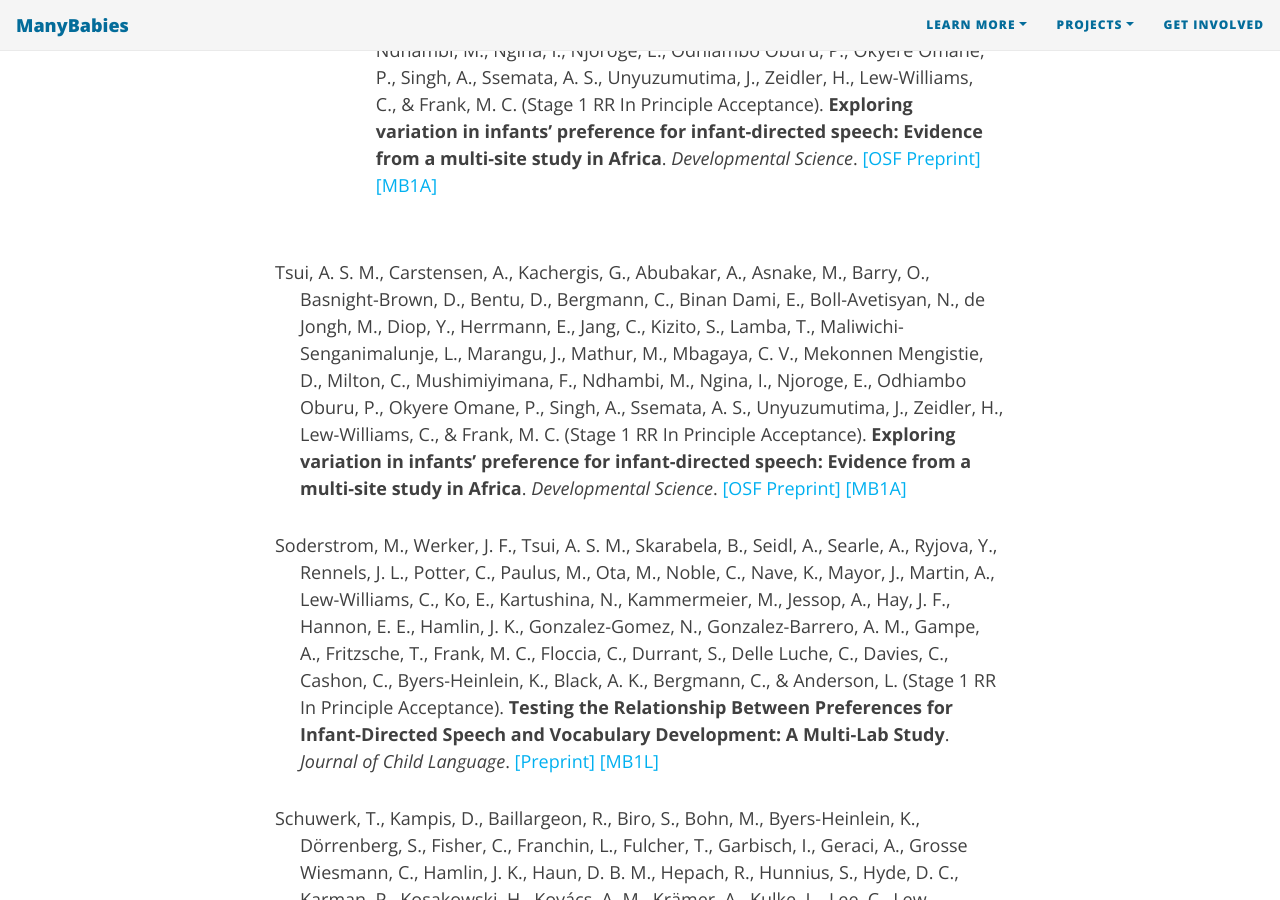
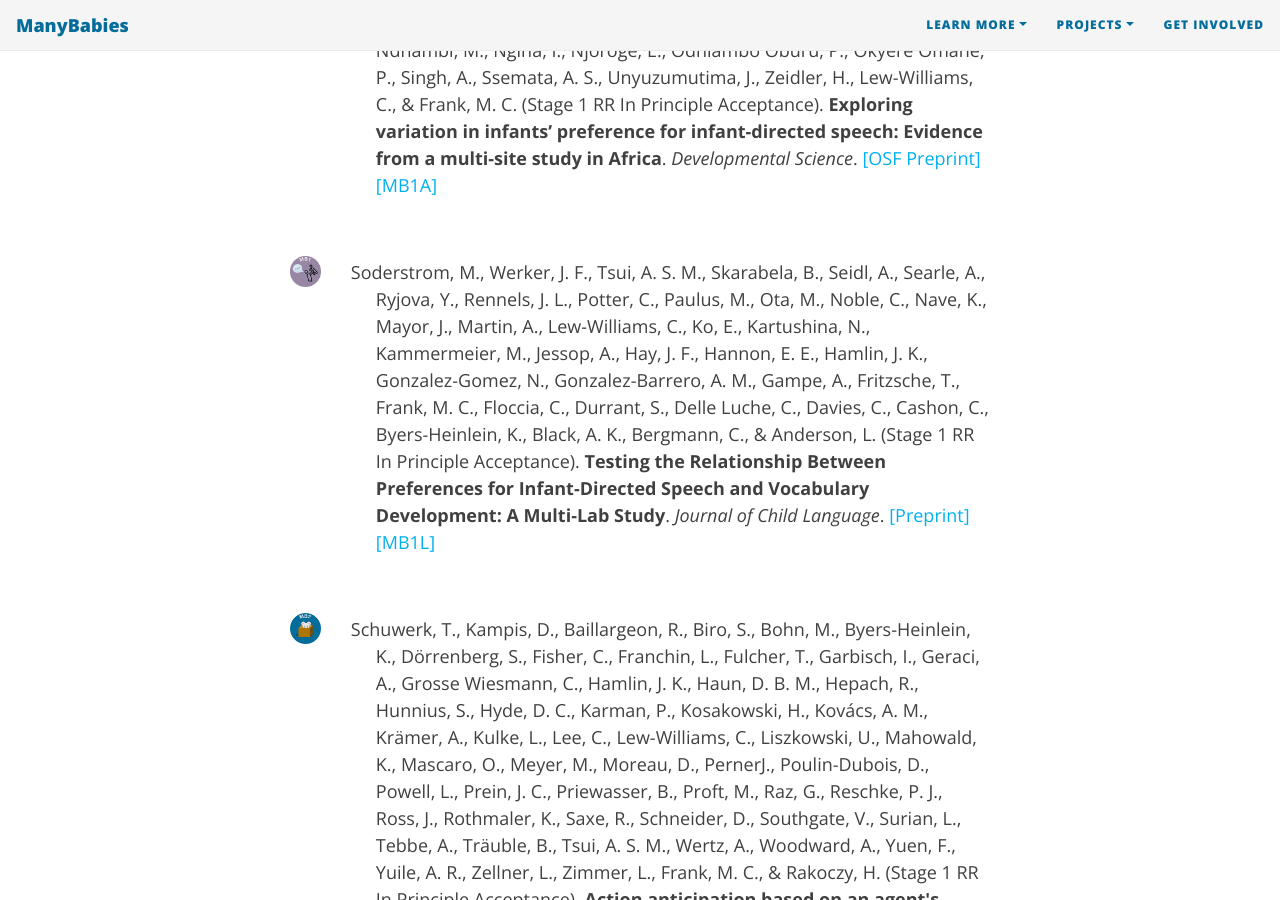
Before and after one commit to manybabies/manybabies.github.io, a Jekyll site: the page built from publications.md, in a window 1280 px wide and 900 px high, scrolled down 725 px. Built offline with Jekyll 4.4.1, drawn with Linux system fonts in a browser that asks for light colours; nearby versions of some CDN libraries; some web fonts are replaced.

Commit message:
Update publications.md

```diff
--- a/publications.md
+++ b/publications.md
@@ -33,19 +33,59 @@ To fix:
         <a href="{{site.baseurl}}{% link MB1A.md %}">[MB1A]</a></p>
       </div>
     </div>
+    <div class="row">
+      <div class="col-sm-1" align=center>
+        <br>
+        <a href="{{site.baseurl}}{% link MB1L.md %}" class="image"><img src="/assets/img/MB1_logo.png" alt="ManyBabies1 logo"></a>
+      </div>
+      <div class="col-sm-11">
+        <p style="padding-left: 25px; text-indent: -25px">Soderstrom, M., Werker, J. F., Tsui, A. S. M., Skarabela, B., Seidl, A., Searle, A., Ryjova, Y., Rennels, J. L., Potter, C., Paulus, M., Ota, M., Noble, C., Nave, K., Mayor, J., Martin, A., Lew-Williams, C., Ko, E., Kartushina, N., Kammermeier, M., Jessop, A., Hay, J. F., Hannon, E. E., Hamlin, J. K., Gonzalez-Gomez, N., Gonzalez-Barrero, A. M., Gampe, A., Fritzsche, T., Frank, M. C., Floccia, C., Durrant, S., Delle Luche, C., Davies, C., Cashon, C., Byers-Heinlein, K., Black, A. K., Bergmann, C., & Anderson, L. (Stage 1 RR In Principle Acceptance).
+        <b>Testing the Relationship Between Preferences for Infant-Directed Speech and Vocabulary Development: A Multi-Lab Study</b>. <i>Journal of Child Language</i>.
+        <a href="https://docs.google.com/document/d/1CbLIEsJkQUctAW8a0VgW59hNMHGwyzSXkhWSFzlQYFE/edit?usp=sharing">[Preprint]</a>
+        <a href="{{site.baseurl}}{% link MB1L.md %}">[MB1L]</a></p>
+      </div>
+    </div>
+    <div class="row">
+      <div class="col-sm-1" align=center>
+        <br>
+        <a href="{{site.baseurl}}{% link MB2.md %}" class="image"><img src="/assets/img/MB2_logo.png" alt="ManyBabies2 logo"></a>
+      </div>
+      <div class="col-sm-11">
+        <p style="padding-left: 25px; text-indent: -25px">Schuwerk, T., Kampis, D., Baillargeon, R., Biro, S., Bohn, M., Byers-Heinlein, K., Dörrenberg, S., Fisher, C., Franchin, L., Fulcher, T., Garbisch, I., Geraci, A., Grosse Wiesmann, C., Hamlin, J. K., Haun, D. B. M., Hepach, R., Hunnius, S., Hyde, D. C., Karman, P., Kosakowski, H., Kovács, A. M., Krämer, A., Kulke, L., Lee, C., Lew-Williams, C., Liszkowski, U., Mahowald, K., Mascaro, O., Meyer, M., Moreau, D., PernerJ., Poulin-Dubois, D., Powell, L., Prein, J. C., Priewasser, B., Proft, M., Raz, G., Reschke, P. J., Ross, J., Rothmaler, K., Saxe, R., Schneider, D., Southgate, V., Surian, L., Tebbe, A., Träuble, B., Tsui, A. S. M., Wertz, A., Woodward, A., Yuen, F., Yuile, A. R., Zellner, L., Zimmer, L., Frank, M. C., & Rakoczy, H. (Stage 1 RR In Principle Acceptance).
+        <b>Action anticipation based on an agent's epistemic state in toddlers and adults</b>.
+        <i>Child Development</i>.
+        <a href="https://psyarxiv.com/x4jbm/">[PsyArXiv Preprint]</a>
+        <a href="{{site.baseurl}}{% link MB2.md %}">[MB2]</a></p>
+      </div>
+    </div>
+    <div class="row">
+      <div class="col-sm-1" align=center>
+        <br>
+        <a href="{{site.baseurl}}{% link MB3.md %}" class="image"><img src="/assets/img/MB3_logo.png" alt="ManyBabies3 logo"></a>
+      </div>
+      <div class="col-sm-11">
+        <p style="padding-left: 25px; text-indent: -25px">Visser, I., Geambasu, A., Baumgartner, H. A., Bergmann, C., Byers-Heinlein, K., Carstensen, A., Doyle, F. L., Gervain, J., Hannon, E., Havron, N., Johnson, S., Kachergis, G., Kline Struhl, M., Kosie, J. E., Lew-Williams, C., Mayor, J., Moreau, D., Mueller, J., Raijmakers, M., Shukla, M., Tsui, A. S. M., Sirois, S., Westermann, G., Soderstrom, M., & Levelt, C. C. (Stage 1 RR In Principle Acceptance).
+        <b>ManyBabies 3: A multi-lab study of infant algebraic rule learning</b>.
+        <i>Developmental Science</i>.
+        <a href="https://psyarxiv.com/aex7v/">[PsyArXiv Preprint]</a>
+        <a href="{{site.baseurl}}{% link MB3.md %}">[MB3]</a></p>
+      </div>
+    </div>
+    <div class="row">
+      <div class="col-sm-1" align=center>
+        <br>
+        <a href="{{site.baseurl}}{% link MB4.md %}" class="image"><img src="/assets/img/MB4_logo.png" alt="ManyBabies4 logo"></a>
+      </div>
+      <div class="col-sm-11">
+        <p style="padding-left: 25px; text-indent: -25px">Lucca, K., Capelier-Mourguy, A., Cirelli, L., Byers-Heinlein, K., Dal Ben, R., Frank, M. C., Henderson, A. M. E., Kominsky, J. F., Liberman, Z., Margoni, F., Reschke, P. J., Schlingloff, L., Scott, K., Soderstrom, M., Sommerville, J., Su, Y., Tatone, D., Uzefovsky, F., Wang, Y., Yuen, F., & Hamlin, J. K. (Stage 1 RR In Principle Acceptance).
+        <b>Infants’ Social Evaluation of Helpers and Hinderers: A Large-Scale, Multi-Lab, Coordinated Replication Study</b>.
+        <i>Developmental Science</i>.
+        <a href="https://psyarxiv.com/qhxkm">[PsyArXiv Preprint]</a>
+        <a href="{{site.baseurl}}{% link MB4.md %}">[MB4]</a></p>
+      </div>
+    </div>
   </div>
 </section>
-
-
-<p style="padding-left: 25px; text-indent: -25px">Tsui, A. S. M., Carstensen, A., Kachergis, G., Abubakar, A., Asnake, M., Barry, O., Basnight-Brown, D., Bentu, D., Bergmann, C., Binan Dami, E., Boll-Avetisyan, N., de Jongh, M., Diop, Y., Herrmann, E., Jang, C., Kizito, S., Lamba, T., Maliwichi-Senganimalunje, L., Marangu, J., Mathur, M., Mbagaya, C. V., Mekonnen Mengistie, D., Milton, C., Mushimiyimana, F., Ndhambi, M., Ngina, I., Njoroge, E., Odhiambo Oburu, P., Okyere Omane, P., Singh, A., Ssemata, A. S., Unyuzumutima, J., Zeidler, H., Lew-Williams, C., & Frank, M. C. (Stage 1 RR In Principle Acceptance). <b>Exploring variation in infants’ preference for infant-directed speech: Evidence from a multi-site study in Africa</b>. <i>Developmental Science</i>. <a href="https://osf.io/fqp4b">[OSF Preprint]</a> <a href="{{site.baseurl}}{% link MB1A.md %}">[MB1A]</a></p>
-
-<p style="padding-left: 25px; text-indent: -25px">Soderstrom, M., Werker, J. F., Tsui, A. S. M., Skarabela, B., Seidl, A., Searle, A., Ryjova, Y., Rennels, J. L., Potter, C., Paulus, M., Ota, M., Noble, C., Nave, K., Mayor, J., Martin, A., Lew-Williams, C., Ko, E., Kartushina, N., Kammermeier, M., Jessop, A., Hay, J. F., Hannon, E. E., Hamlin, J. K., Gonzalez-Gomez, N., Gonzalez-Barrero, A. M., Gampe, A., Fritzsche, T., Frank, M. C., Floccia, C., Durrant, S., Delle Luche, C., Davies, C., Cashon, C., Byers-Heinlein, K., Black, A. K., Bergmann, C., & Anderson, L. (Stage 1 RR In Principle Acceptance). <b>Testing the Relationship Between Preferences for Infant-Directed Speech and Vocabulary Development: A Multi-Lab Study</b>. <i>Journal of Child Language</i>. <a href="https://docs.google.com/document/d/1CbLIEsJkQUctAW8a0VgW59hNMHGwyzSXkhWSFzlQYFE/edit?usp=sharing">[Preprint]</a> <a href="{{site.baseurl}}{% link MB1L.md %}">[MB1L]</a></p>
-
-<p style="padding-left: 25px; text-indent: -25px">Schuwerk, T., Kampis, D., Baillargeon, R., Biro, S., Bohn, M., Byers-Heinlein, K., Dörrenberg, S., Fisher, C., Franchin, L., Fulcher, T., Garbisch, I., Geraci, A., Grosse Wiesmann, C., Hamlin, J. K., Haun, D. B. M., Hepach, R., Hunnius, S., Hyde, D. C., Karman, P., Kosakowski, H., Kovács, A. M., Krämer, A., Kulke, L., Lee, C., Lew-Williams, C., Liszkowski, U., Mahowald, K., Mascaro, O., Meyer, M., Moreau, D., PernerJ., Poulin-Dubois, D., Powell, L., Prein, J. C., Priewasser, B., Proft, M., Raz, G., Reschke, P. J., Ross, J., Rothmaler, K., Saxe, R., Schneider, D., Southgate, V., Surian, L., Tebbe, A., Träuble, B., Tsui, A. S. M., Wertz, A., Woodward, A., Yuen, F., Yuile, A. R., Zellner, L., Zimmer, L., Frank, M. C., & Rakoczy, H. (Stage 1 RR In Principle Acceptance). <b>Action anticipation based on an agent's epistemic state in toddlers and adults</b>. <i>Child Development</i>. <a href="https://psyarxiv.com/x4jbm/">[PsyArXiv Preprint]</a> <a href="{{site.baseurl}}{% link MB2.md %}">[MB2]</a></p>
-
-<p style="padding-left: 25px; text-indent: -25px">Visser, I., Geambasu, A., Baumgartner, H. A., Bergmann, C., Byers-Heinlein, K., Carstensen, A., Doyle, F. L., Gervain, J., Hannon, E., Havron, N., Johnson, S., Kachergis, G., Kline Struhl, M., Kosie, J. E., Lew-Williams, C., Mayor, J., Moreau, D., Mueller, J., Raijmakers, M., Shukla, M., Tsui, A. S. M., Sirois, S., Westermann, G., Soderstrom, M., & Levelt, C. C. (Stage 1 RR In Principle Acceptance). <b>ManyBabies 3: A multi-lab study of infant algebraic rule learning</b>. <i>Developmental Science</i>. <a href="https://psyarxiv.com/aex7v/">[PsyArXiv Preprint]</a> <a href="{{site.baseurl}}{% link MB3.md %}">[MB3]</a></p>
-
-<p style="padding-left: 25px; text-indent: -25px">Lucca, K., Capelier-Mourguy, A., Cirelli, L., Byers-Heinlein, K., Dal Ben, R., Frank, M. C., Henderson, A. M. E., Kominsky, J. F., Liberman, Z., Margoni, F., Reschke, P. J., Schlingloff, L., Scott, K., Soderstrom, M., Sommerville, J., Su, Y., Tatone, D., Uzefovsky, F., Wang, Y., Yuen, F., & Hamlin, J. K. (Stage 1 RR In Principle Acceptance). <b>Infants’ Social Evaluation of Helpers and Hinderers: A Large-Scale, Multi-Lab, Coordinated Replication Study</b>. <i>Developmental Science</i>. <a href="https://psyarxiv.com/qhxkm">[PsyArXiv Preprint]</a> <a href="{{site.baseurl}}{% link MB4.md %}">[MB4]</a></p>
 
 <br>
 
@@ -150,7 +190,6 @@ To fix:
   </div>
 </section>
 
-
 <br>
 
 ***
@@ -161,9 +200,38 @@ To fix:
 ***
 ### Registrations
 
-<p style="padding-left: 25px; text-indent: -25px">Kline, M. (2018, June 8). <b>The effect of ‘Lab Factors’ on fussout rates/latencies and infant-level and laboratory-level effect sizes</b>. <a href="https://osf.io/puxbg/">[OSF Preregistration]</a> <a href="{{site.baseurl}}{% link MB1SA.md %}">[MB1SA]</a></p>
+<section>
+  <div class="container">
+    <div class="row">
+      <div class="col-sm-1" align=center>
+        <br>
+        <a href="{{site.baseurl}}{% link MB1.md %}" class="image"><img src="/assets/img/MB1_logo.png" alt="ManyBabies1 logo"></a>
+      </div>
+      <div class="col-sm-11">
+        <p style="padding-left: 25px; text-indent: -25px">Kline, M. (2018, June 8).
+        <b>The effect of ‘Lab Factors’ on fussout rates/latencies and infant-level and laboratory-level effect sizes</b>.
+        <a href="https://osf.io/puxbg/">[OSF Preregistration]</a>
+        <a href="{{site.baseurl}}{% link MB1SA.md %}">[MB1SA]</a></p>
+      </div>
+    </div>
+    <div class="row">
+      <div class="col-sm-1" align=center>
+        <br>
+        <a href="{{site.baseurl}}{% link MB1T.md %}" class="image"><img src="/assets/img/MB1_logo.png" alt="ManyBabies1 logo"></a>
+      </div>
+      <div class="col-sm-11">
+        <p style="padding-left: 25px; text-indent: -25px">Schreiner, M. S., Lippold, M., Soderstrom, M., Shukla, M., Bergmann, C., Frank, M. C., Hamlin, J. K., Gonzalez-Gomez, N. (2018, January 24).
+        <b>Assessing test-retest reliability of the infant preference measures</b>.
+        <a href="https://osf.io/v5f8t">[OSF Preregistration]</a>
+        <a href="{{site.baseurl}}{% link MB1T.md %}">[MB1T]</a></p>
+      </div>
+    </div>
+  </div>
+</section>
 
-<p style="padding-left: 25px; text-indent: -25px">Schreiner, M. S., Lippold, M., Soderstrom, M., Shukla, M., Bergmann, C., Frank, M. C., Hamlin, J. K., Gonzalez-Gomez, N. (2018, January 24). <b>Assessing test-retest reliability of the infant preference measures</b>. <a href="https://osf.io/v5f8t">[OSF Preregistration]</a> <a href="{{site.baseurl}}{% link MB1T.md %}">[MB1T]</a></p>
+
+
+
 
 <br>
 
```
